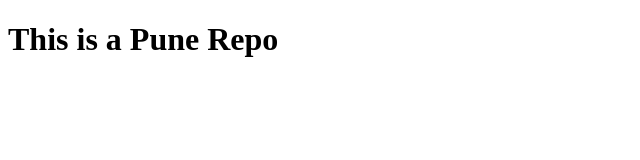
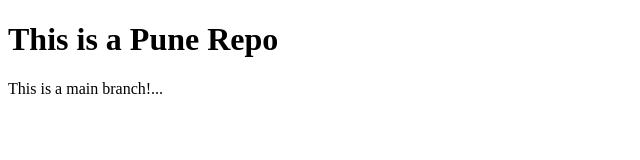
Before and after one commit to AdityaWandhekar/PuneRepo, a plain HTML site: page index.html in a window 1280 px wide. Shown: the whole page, without its empty margins (0-640 px from the left). Drawn offline with Linux system fonts and the light colour scheme.

Commit message:
Adding this feature to main branch

```diff
--- a/index.html
+++ b/index.html
@@ -7,5 +7,6 @@
 </head>
 <body>
     <h1>This is a Pune Repo</h1>
+    <p>This is a main branch!...</p>
 </body>
 </html>
```
